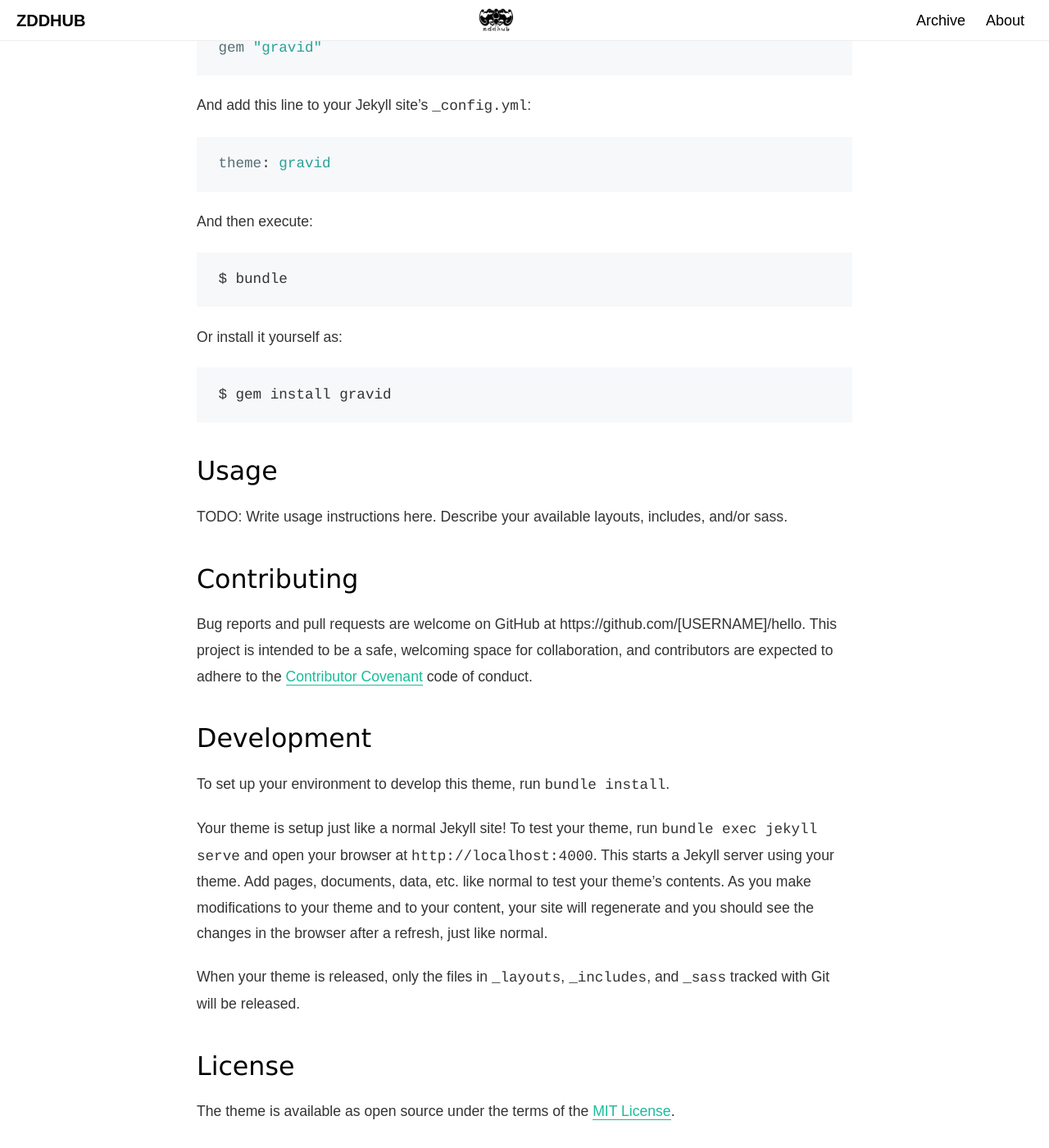
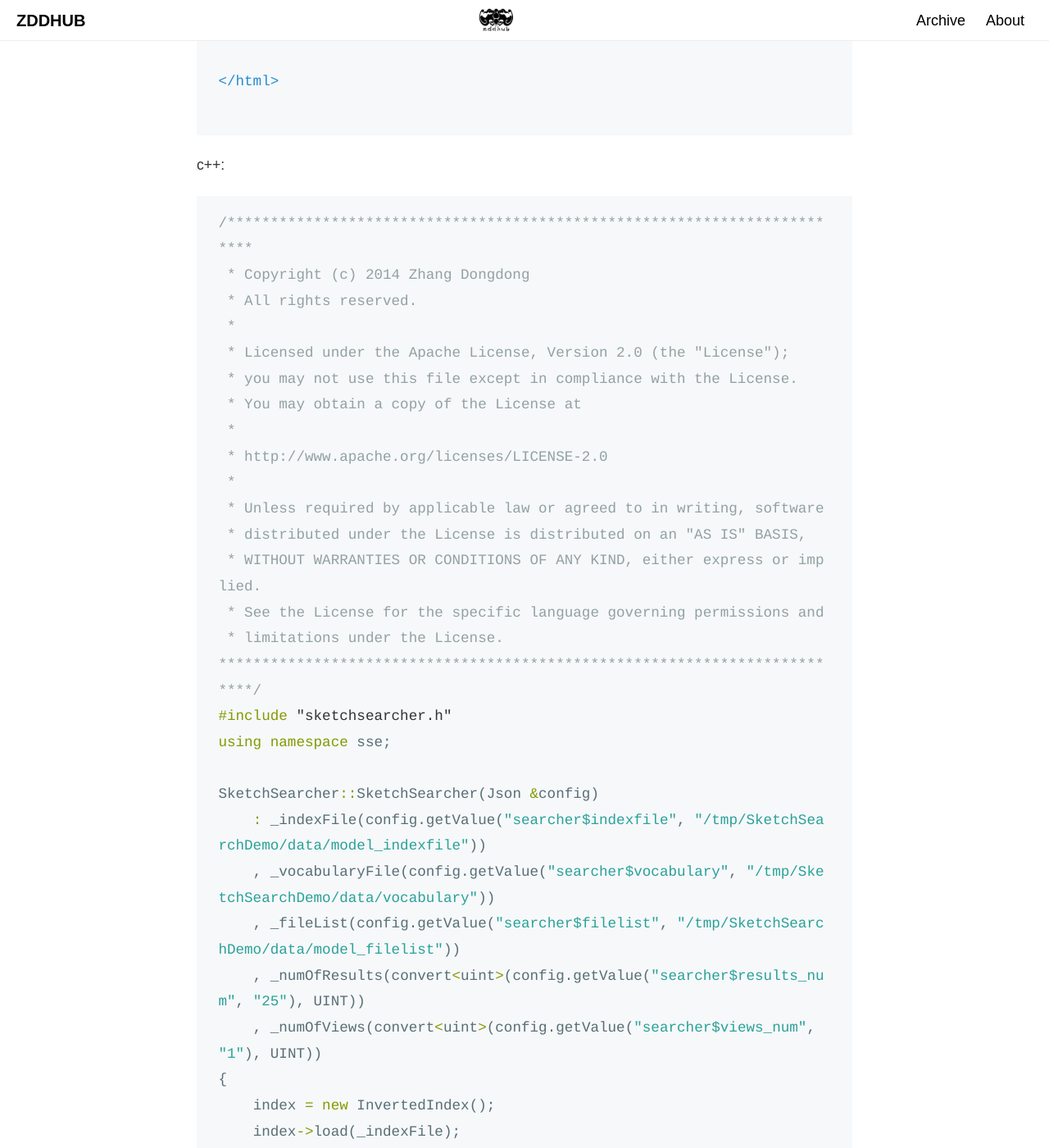
Before and after one commit to zddhub/gravid, a Jekyll site: the page built from _posts/2017-06-08-second-blog.md, in a window 1280 px wide and 1400 px high, scrolled down 579 px. Shown: the whole window at 82% size. Built offline with Jekyll 4.4.1, drawn with Linux system fonts in a browser that asks for light colours; some of the changed text lies outside the part shown.

Commit message:
update post

````diff
--- a/_posts/2017-06-08-second-blog.md
+++ b/_posts/2017-06-08-second-blog.md
@@ -3,56 +3,112 @@ layout: post
 title: "My second blog"
 ---
 
-Welco me to your new Jekyll theme - gravid!
+Welcome to your new Jekyll theme - gravid!
 
-Being talented just like being gravid, I am not talented, so named 'gravid'.
+This post shows how to syntax highlighting code.
 
 <!-- more -->
 
-# gravid
+html:
 
-Welco me to your new Jekyll theme - gravid!
+```html
+<!DOCTYPE html>
+<html lang="{{ page.lang | default: site.lang | default: "en" }}">
 
-Being talented just like being gravid, I am not talented, so named 'gravid'.
+  <body>
+    <main class="page-content" aria-label="Content">
+      <div class="wrapper">
+      </div>
+    </main>
+  </body>
 
-## Installation
+</html>
 
-Add this line to your Jekyll site's `Gemfile`:
-
-```ruby
-gem "gravid"
 ```
 
-And add this line to your Jekyll site's `_config.yml`:
+c++:
 
-```yaml
-theme: gravid
+```cpp
+/*************************************************************************
+ * Copyright (c) 2014 Zhang Dongdong
+ * All rights reserved.
+ *
+ * Licensed under the Apache License, Version 2.0 (the "License");
+ * you may not use this file except in compliance with the License.
+ * You may obtain a copy of the License at
+ *
+ * http://www.apache.org/licenses/LICENSE-2.0
+ *
+ * Unless required by applicable law or agreed to in writing, software
+ * distributed under the License is distributed on an "AS IS" BASIS,
+ * WITHOUT WARRANTIES OR CONDITIONS OF ANY KIND, either express or implied.
+ * See the License for the specific language governing permissions and
+ * limitations under the License.
+**************************************************************************/
+#include "sketchsearcher.h"
+using namespace sse;
+
+SketchSearcher::SketchSearcher(Json &config)
+    : _indexFile(config.getValue("searcher$indexfile", "/tmp/SketchSearchDemo/data/model_indexfile"))
+    , _vocabularyFile(config.getValue("searcher$vocabulary", "/tmp/SketchSearchDemo/data/vocabulary"))
+    , _fileList(config.getValue("searcher$filelist", "/tmp/SketchSearchDemo/data/model_filelist"))
+    , _numOfResults(convert<uint>(config.getValue("searcher$results_num", "25"), UINT))
+    , _numOfViews(convert<uint>(config.getValue("searcher$views_num", "1"), UINT))
+{
+    index = new InvertedIndex();
+    index->load(_indexFile);
+
+    read(_vocabularyFile, vocabulary);
+
+    galif = new Galif();
+
+    quantizer = QuantizerHard<Vec_f32_t, L2norm_squared<Vec_f32_t> >();
+
+    files = new FileList;
+    files->load(_fileList);
+}
+
+SketchSearcher::~SketchSearcher()
+{
+    delete index;
+    delete galif;
+    delete files;
+}
+
+void SketchSearcher::query(const std::string &fileName, QueryResults &results)
+{
+    //extract features
+    KeyPoints_t keypoints;
+    Features_t features;
+    cv::Mat image = cv::imread(fileName.c_str());
+
+    galif->compute(image, keypoints, features);
+
+    //quantize
+    Vec_f32_t query;
+    quantize(features, vocabulary, query, quantizer);
+
+    TF_simple tf;
+    IDF_simple idf;
+
+    std::vector<ResultItem_t> _results;
+    //std::cout<< "query: " <<_results.size()<<std::endl;
+
+    if(_numOfViews == 1)
+    {
+        index->query(query, tf, idf, _numOfResults, _results);
+    }
+    else {
+        index->query(query, tf, idf, _numOfResults, _numOfViews, _results);
+    }
+
+    results.resize(_results.size());
+
+    for(uint i = 0; i < _results.size(); i++) {
+
+        results[i].ratio = _results[i].first;
+        results[i].imageIndex = _results[i].second;
+        results[i].imageName = files->getFilename(_results[i].second);
+    }
+}
 ```
-
-And then execute:
-
-    $ bundle
-
-Or install it yourself as:
-
-    $ gem install gravid
-
-## Usage
-
-TODO: Write usage instructions here. Describe your available layouts, includes, and/or sass.
-
-## Contributing
-
-Bug reports and pull requests are welcome on GitHub at https://github.com/[USERNAME]/hello. This project is intended to be a safe, welcoming space for collaboration, and contributors are expected to adhere to the [Contributor Covenant](http://contributor-covenant.org) code of conduct.
-
-## Development
-
-To set up your environment to develop this theme, run `bundle install`.
-
-Your theme is setup just like a normal Jekyll site! To test your theme, run `bundle exec jekyll serve` and open your browser at `http://localhost:4000`. This starts a Jekyll server using your theme. Add pages, documents, data, etc. like normal to test your theme's contents. As you make modifications to your theme and to your content, your site will regenerate and you should see the changes in the browser after a refresh, just like normal.
-
-When your theme is released, only the files in `_layouts`, `_includes`, and `_sass` tracked with Git will be released.
-
-## License
-
-The theme is available as open source under the terms of the [MIT License](https://opensource.org/licenses/MIT).
````
Also changed, not shown: _posts/2017-06-05-inspiration.md (+1 -1 lines), _posts/2017-06-07-first-blog.md (+16 -10 lines).
